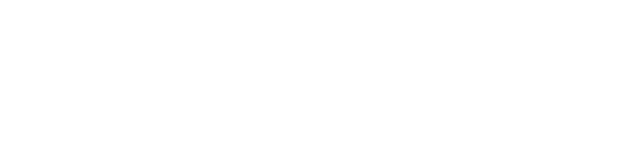
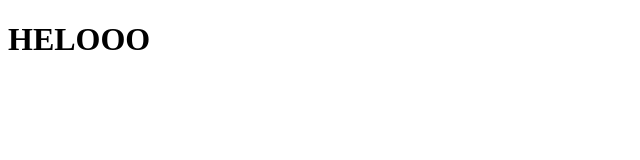
Before and after one commit to JakubStan/test2, a plain HTML site: page index.html in a window 1280 px wide. Shown: the whole page, without its empty margins (0-640 px from the left). Drawn offline with Linux system fonts and the light colour scheme.

Commit message:
secound  commit

```diff
--- a/index.html
+++ b/index.html
@@ -7,6 +7,6 @@
     <title>Document</title>
 </head>
 <body>
-
+    <h1>HELOOO</h1>
 </body>
 </html>
```
